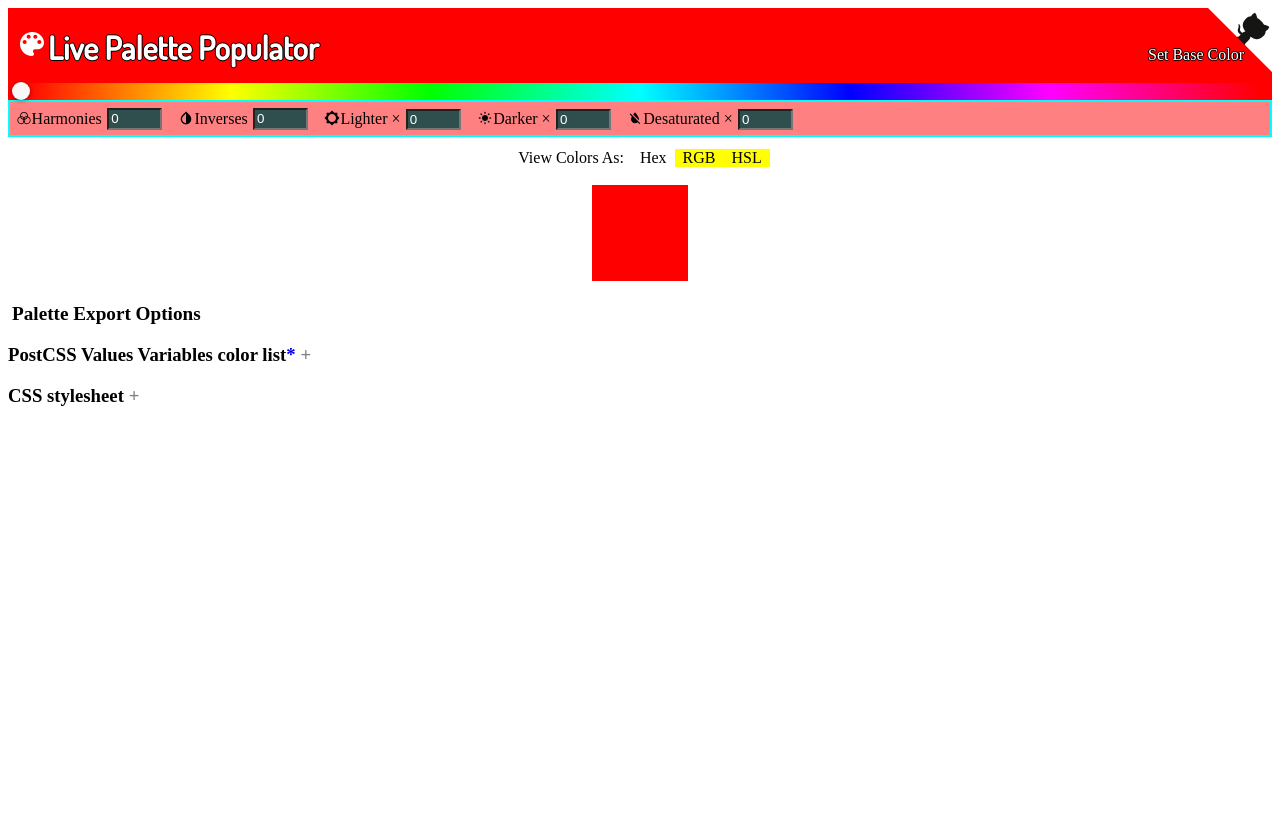
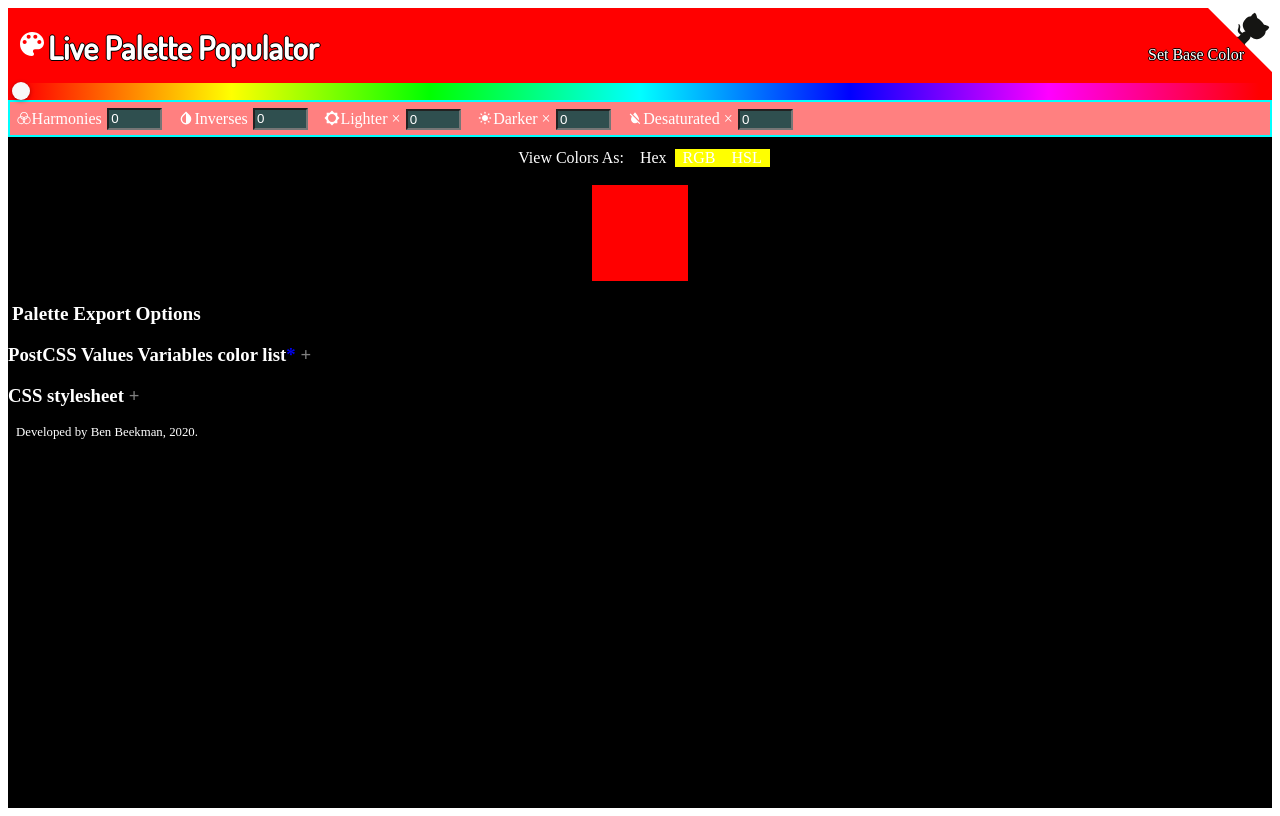
Before and after one commit to beekman/color-combo-creator, a React app: page / in a window 1280 px wide. Built offline with nearby package versions, Linux system fonts and the light colour scheme.

Commit message:
minor cosmetic revisions

```diff
--- a/src/components/VariationsControls/VariationsControls.js
+++ b/src/components/VariationsControls/VariationsControls.js
@@ -60,6 +60,9 @@ const VariationsControls = (color, darkMode) => {
     setPostcssExportText(postcssValuesVariables);
     setCssExportText(cssClasses);
   });
+
+
+
 
   let hslHarmonies = getHarmonies(color.color, harmonyQuantity);
   let hslInverses = getInverses(color.color, hslHarmonies, inverseQuantity);
--- a/src/containers/PalettePicker.js
+++ b/src/containers/PalettePicker.js
@@ -4,6 +4,8 @@ import VariationsControls from '../components/VariationsControls/VariationsContr
 import Footer from '../components/Footer/Footer';
 import { ChromePicker, HuePicker } from 'react-color';
 import { IoMdColorPalette } from 'react-icons/io';
+import useDarkMode from 'use-dark-mode';
+import { GiTrumpetFlag } from 'react-icons/gi';
 class PalettePicker extends React.Component {
   state = {
     displayColorPicker: false,
@@ -27,7 +29,7 @@ class PalettePicker extends React.Component {
     exportHslToggled: false,
     exportRgbToggled: false,
     postcssExportToggled: true,
-    darkMode: false,
+    darkMode: true,
   };
 
 
@@ -113,7 +115,7 @@ class PalettePicker extends React.Component {
 
 
     return (
-      <div style={{ color: `${(this.state.darkMode ? '#FFFFFF' : '#000000')}`, backgroundColor: `${(this.state.darkMode ? '#000000' : '#FFFFFF')}` }}>
+      <div style={{ color: `${(this.state.darkMode ? '#FFFFFF' : '#000000')}`, backgroundColor: `${(this.state.darkMode ? '#000000' : '#FFFFFF')}`, height: '100vh' }}>
         <div style={styles.wrapper}>
           <header onClick={this.handleClick} style={styles.header}>
 
@@ -136,20 +138,6 @@ class PalettePicker extends React.Component {
         <VariationsControls
           color={this.state.color}
           darkMode={this.state.darkMode}
-          harmonyQuantity={this.state.harmonyQuantity}
-          inverseQuantity={this.state.inverseQuantity}
-          inverseMax={this.state.inverseMax}
-          lighterQuantity={this.state.lighterQuantity}
-          darkerQuantity={this.state.darkerQuantity}
-          desaturatedQuantity={this.state.desaturatedQuantity}
-          swatchToggled={this.state.swatchToggled}
-          postcssExportText={this.state.postcssExportText}
-          cssExportText={this.state.cssExportText}
-          cssExportToggled={this.state.cssExportToggled}
-          postcssExportToggled={this.state.postcssExportToggled}
-          exportHexToggled={this.state.exportHexToggled}
-          exportHslToggled={this.state.exportHslToggled}
-          exportRgbToggled={this.state.exportRgbToggled}
           onChange={this.handleChange}
         />
 
```
